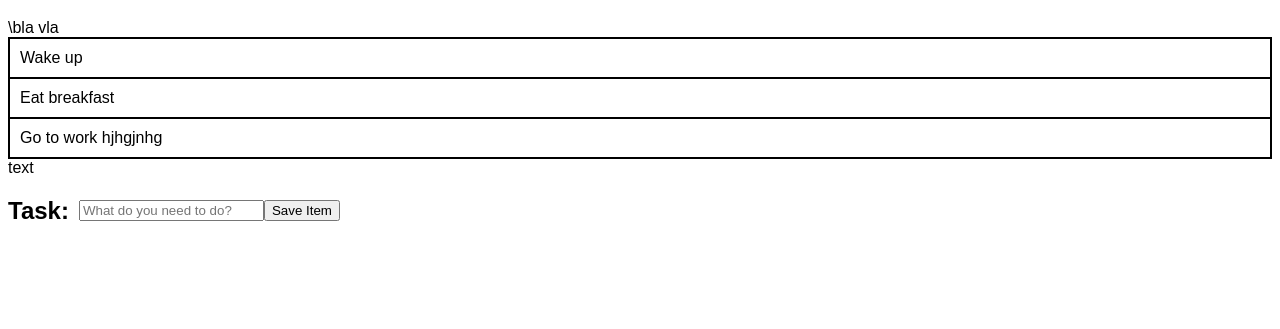
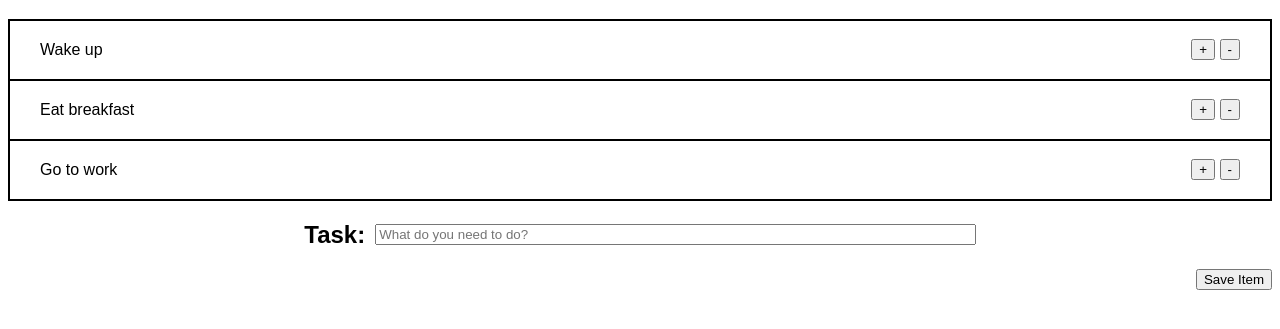
Before and after one commit to LaxyTTY/my-first-todo, a website built with Parcel: page index.html in a window 1280 px wide. Shown: the part 61-390 px from the top of the page. Built offline with nearby package versions, Linux system fonts and the light colour scheme.

Commit message:
Razmetka gotova

```diff
--- a/index.html
+++ b/index.html
@@ -1,5 +1,6 @@
 <!DOCTYPE html>
 <html lang="ru">
+
 <head>
   <title>To do list LaxyTTY</title>
   <meta charset="UTF-8" />
@@ -8,28 +9,50 @@
 
 <body>
   <h1>To do:</h1>
-    \bla vla
 
   <section class="container_list">
+
     <div class="todo_element">
       <p class="todo_element_title">Wake up</p>
+
+      <div class="todo_element_buttons" >
+        <button>+</button>
+        <button>-</button>
       </div>
+
+    </div>
+
     <div class="todo_element">
       <p class="todo_element_title">Eat breakfast</p>
+
+      <div class="todo_element_buttons" >
+        <button>+</button>
+        <button>-</button>
       </div>
+
+    </div>
+
     <div class="todo_element bla">
-        <p class="todo_element_title">Go to work hjhgjnhg</p>
+      <p class="todo_element_title">Go to work</p>
+
+      <div class="todo_element_buttons" >
+        <button>+</button>
+        <button>-</button>
       </div>
+
+    </div>
+
   </section>
-    text
 
   <section>
     <div class="add_task_wrapper">
       <h2 class="add_task_title">Task:</h2>
-        <input type="text" placeholder="What do you need to do?" />
+      <input type="text" placeholder="What do you need to do?" class="task_input" />
+
+    </div>
+
     <div class="button-wrapper">
       <button id="add-task-btn">Save Item</button>
-        </div>
     </div>
   </section>
 
@@ -37,4 +60,5 @@
 
   <script src="src/index.js"></script>
 </body>
+
 </html>
--- a/src/styles.css
+++ b/src/styles.css
@@ -29,9 +29,11 @@ p {
 }
 
 .todo_element {
+  display: flex;
+  justify-content: space-between;
+  align-items: center;
   width: 100%;
-  margin-top: 0px;
-  margin-bottom: 0px;
+  padding: 10px 0 10px 0;
 }
 
 .todo_element:not(:last-child) {
@@ -42,12 +44,15 @@ p {
 
 .todo_element_title {
   padding: 10px;
+  flex: 1;
+  padding-left: 30px;
 }
 
 .add_task_wrapper {
   display: flex;
   flex-direction: row;
   align-items: center;
+  justify-content: center;
   margin-top: 20px;
   margin-bottom: 20px;
 }
@@ -57,3 +62,16 @@ p {
   padding: 0;
   margin-right: 10px;
 }
+
+.task_input {
+  flex: 0.5
+}
+
+.todo_element_buttons {
+  margin-right: 30px;
+}
+
+.button-wrapper {
+  display: flex;
+  justify-content: flex-end;
+}
```
Lines whose indentation alone changed are shown as unchanged.
